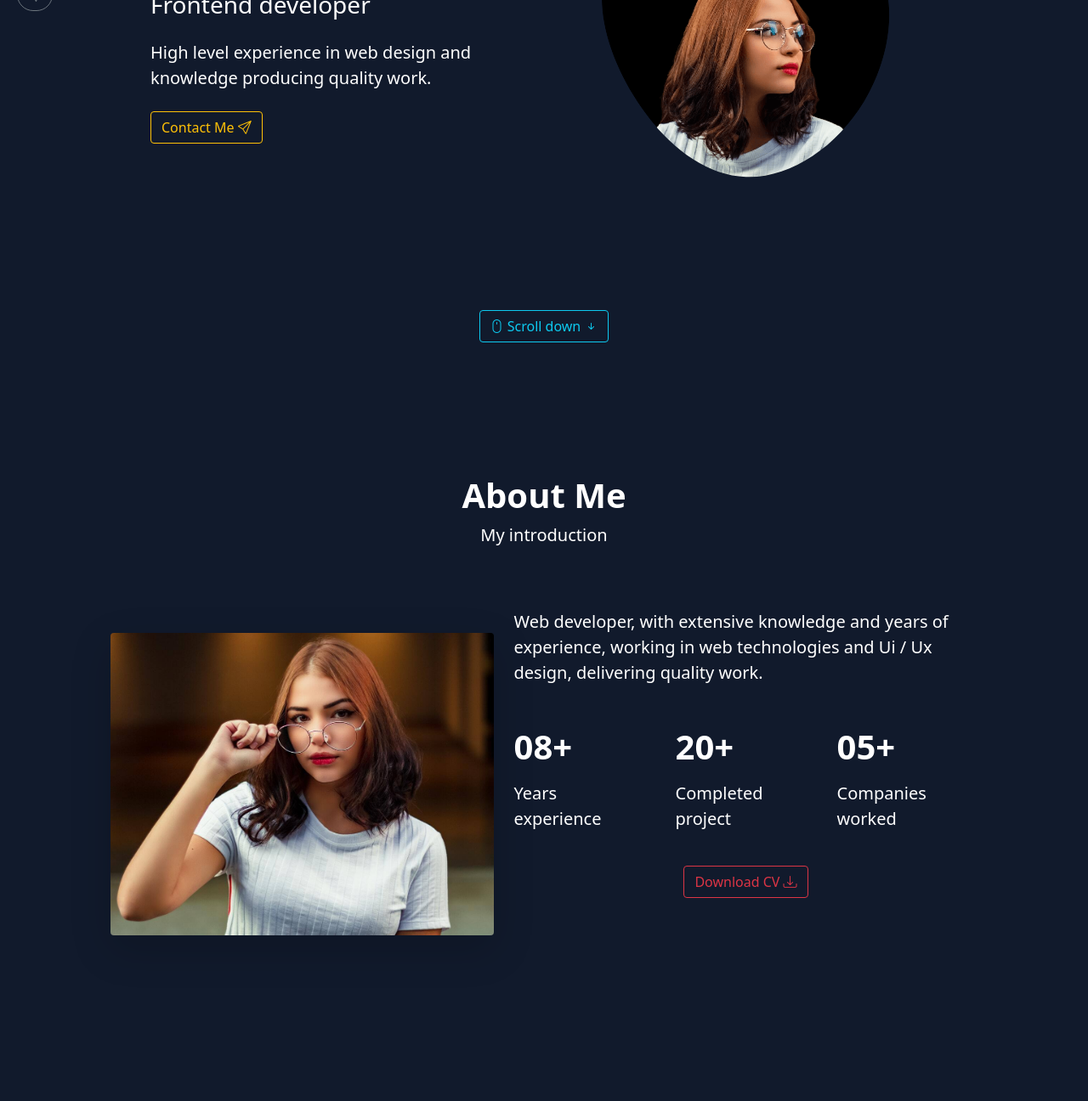
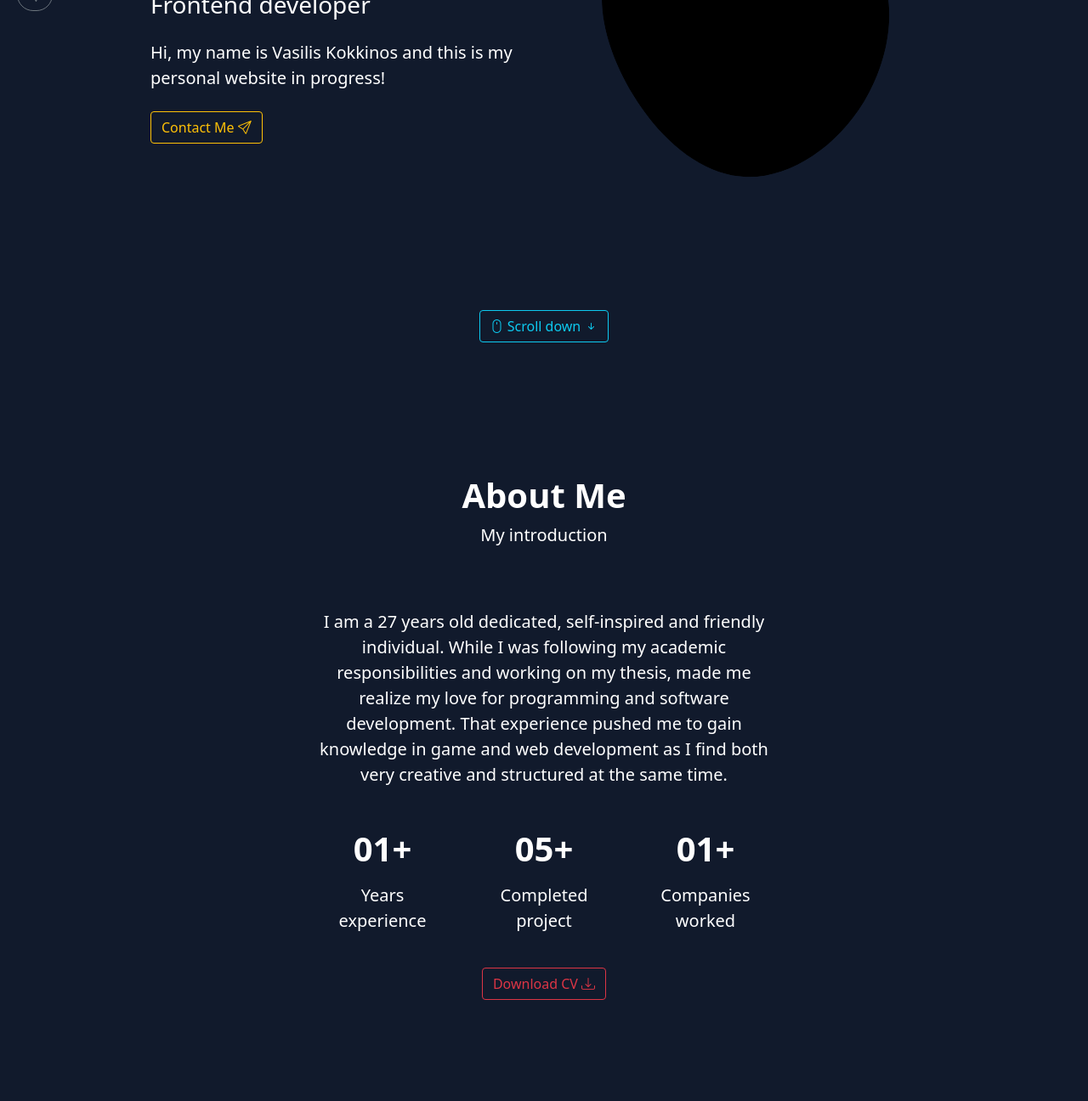
Before and after one commit to redbillis/Red-Bill, a plain HTML site: page index.html in a window 1280 px wide. Shown: the part 263-1559 px from the top of the page at 85% size. Drawn offline with nearby package versions, Linux system fonts and the light colour scheme.

Commit message:
Updated some texts!

```diff
--- a/index.html
+++ b/index.html
@@ -178,9 +178,9 @@
           <div class="row justify-content-center align-items-center">
 
             <div class="col-md-5 text-center text-md-start">
-              <h1 class="fw-bold home__title">Hi, I am Red Bill.</h1>
+              <h1 class="fw-bold home__title">Hi, I'm Bill!</h1>
               <h3 class="home__subtitle">Frontend developer</h3>
-              <p class="lead my-4 hove__description">High level experience in web design and knowledge producing quality work.</p>
+              <p class="lead my-4 hove__description">Hi, my name is Vasilis Kokkinos and this is my personal website in progress!</p>
               <a href="#contact" class="btn btn-outline-warning">
                   Contact Me <i class="bi bi-send button__icon"></i>
               </a>
@@ -199,7 +199,7 @@
                     165.547 130.807 187.559 100.226 186.353C69.6454 185.297 41.0228 161.023 21.7403
                     129.362C2.45775 97.8511 -7.48481 59.1033 6.67581 34.5279C20.9871 10.1032 59.7028
                     -0.149132 97.9666 0.00163737C136.23 0.303176 174.193 10.857 190.312 36.4879Z"/>
-                    <image class="w-75 home__blob-img" x="25" y="37" href="assets/perfil.png"/>
+                    <!-- <image class="w-75 home__blob-img" x="25" y="37" href="assets/perfil.png"/> -->
                 </g>
               </svg>
             </div>
@@ -235,26 +235,29 @@
 
           <div class="row justify-content-center align-items-center">
 
-            <div class="col-md-5 my-4">
+            <!-- <div class="col-md-5 my-4">
               <img src="assets/about.jpg" alt="" class="rounded shadow-lg w-100 about__img">
-            </div>
+            </div> -->
 
             <div class="col-md-6 my-4">
-              <p class="lead about__description">Web developer, with extensive knowledge and years of experience, working in web technologies and Ui / Ux design, delivering quality work.</p>
+              <p class="lead about__description text-center">I am a 27 years old dedicated, self-inspired and friendly individual. While I was following my academic
+                 responsibilities and working on my thesis, made me realize my love for programming and software development.
+                That experience pushed me to gain knowledge in game and web development as I find both very creative and structured at the same time.
+              </p>
 
-              <div class="row justify-content-between my-5 about__info">
+              <div class="row text-center my-5 about__info"> <!-- It was justify-content-between -->
                   <div class="col-4">
-                      <p class="display-6 fw-bold about__info-title">08+</p>
+                      <p class="display-6 fw-bold about__info-title">01+</p>
                       <p class="lead about__info-name">Years <br> experience</p>
                   </div>
 
                   <div class="col-4">
-                      <p class="display-6 fw-bold about__info-title">20+</p>
+                      <p class="display-6 fw-bold about__info-title">05+</p>
                       <p class="lead about__info-name">Completed <br> project</p>
                   </div>
 
                   <div class="col-4">
-                      <p class="display-6 fw-bold about__info-title">05+</p>
+                      <p class="display-6 fw-bold about__info-title">01+</p>
                       <p class="lead about__info-name">Companies <br> worked</p>
                   </div>
 
@@ -293,7 +296,7 @@
                     <button class="accordion-button bg-dark" type="button" data-bs-toggle="collapse" data-bs-target="#skill-1" aria-expanded="true" aria-controls="skill-1">
                       <div class="text-light skills__header">
                         <p class="lead fw-bold skills__title"><i class="bi bi-braces"></i> Frontend Developer</p>
-                        <p class="muted skills__subtitle">More than 4 years</p>
+                        <p class="muted skills__subtitle">More than 1 year.</p>
                       </div>
                     </button>
                   </h2>
@@ -357,7 +360,7 @@
                     <button class="accordion-button bg-dark collapsed" type="button" data-bs-toggle="collapse" data-bs-target="#skill-2" aria-expanded="false" aria-controls="skill-1">
                       <div class="text-light skills__header">
                         <p class="lead fw-bold skills__title"><i class="bi bi-server"></i> Backend Developer</p>
-                        <p class="muted skills__subtitle">More than 2 years</p>
+                        <p class="muted skills__subtitle">Less than a year.</p>
                       </div>
                     </button>
                   </h2>
@@ -421,7 +424,7 @@
                     <button class="accordion-button bg-dark text-light collapsed" type="button" data-bs-toggle="collapse" data-bs-target="#skill-3" aria-expanded="false" aria-controls="skill-3">
                       <div class="text-light skills__header">
                         <p class="lead fw-bold skills__title"><i class="bi bi-palette2"></i> Designer</p>
-                        <p class="muted skills__subtitle">More than 5 years</p>
+                        <p class="muted skills__subtitle">More than 1 year.</p>
                       </div>
                     </button>
                   </h2>
```
